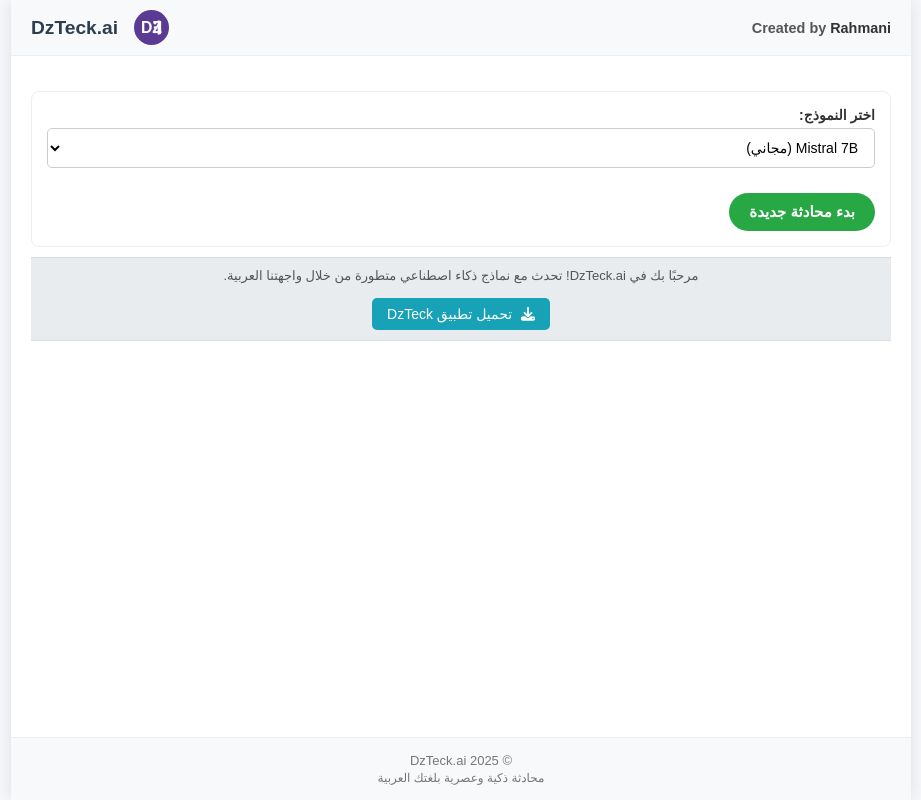
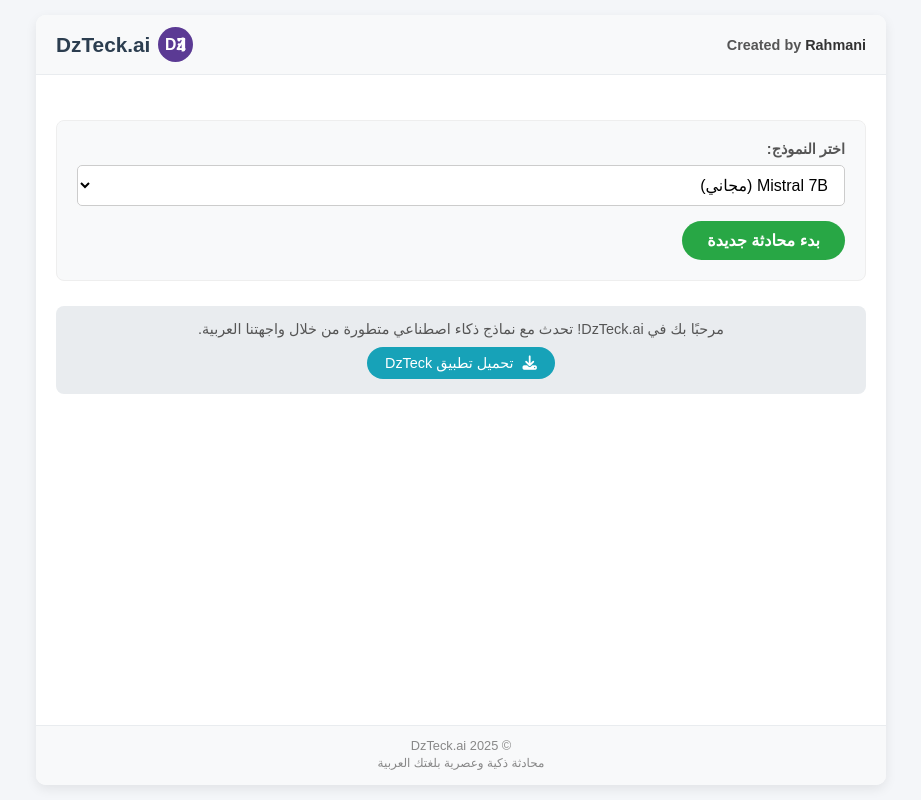
Before and after one commit to RABEH2024/dzteck_chat, a Flask app: page / in a window 1280 px wide. Shown: the whole page, without its empty margins (179-1100 px from the left). Run offline with Flask 3, Linux system fonts and the light colour scheme.

Commit message:
Update style.css

```diff
--- a/static/css/style.css
+++ b/static/css/style.css
@@ -1,31 +1,33 @@
 /* static/css/style.css */
 
-/* Reset */
+/* --- إعادة تعيين أساسية وتحجيم --- */
 * {
   margin: 0;
   padding: 0;
   box-sizing: border-box;
 }
 
-/* عام */
 html {
-    height: 100%; /* يساعد في حساب ارتفاعات النسبة المئوية */
+  height: 100%;
 }
 
 body {
-  font-family: 'Cairo', sans-serif; /* تأكد من تحميل هذا الخط */
-  background-color: #f5f7fa;
+  font-family: 'Cairo', sans-serif; /* أو الخط المفضل لديك */
+  background-color: #f4f6f9; /* خلفية رمادية فاتحة */
   color: #333;
   direction: rtl;
   text-align: right;
-  min-height: 100%; /* يضمن أن يأخذ الجسم كامل الارتفاع المتاح */
-  display: flex; /* يجعل الجسم Flex Container */
-  flex-direction: column; /* يرتب العناصر الداخلية عمودياً */
+  min-height: 100%;
+  display: flex;
+  flex-direction: column;
 }
 
 a {
   text-decoration: none;
-  color: inherit;
+  color: #007bff; /* لون روابط مميز */
+}
+a:hover {
+    text-decoration: underline;
 }
 
 button {
@@ -33,107 +35,124 @@ button {
   font-family: inherit;
   border: none;
   outline: none;
-  background: none; /* إزالة الخلفية الافتراضية للأزرار */
+  background: none;
 }
 
-/* الحاوية العامة */
+/* --- الحاوية الرئيسية --- */
 .chat-container {
-  max-width: 900px;
-  width: 100%; /* تأخذ العرض الكامل حتى الحد الأقصى */
-  margin: 0 auto;
-  padding: 0; /* إزالة padding من الحاوية للسماح للـ header/footer بالامتداد الكامل */
-  background-color: #fff; /* خلفية الحاوية نفسها */
-  box-shadow: 0 0 15px rgba(0,0,0,0.1); /* ظل خفيف */
+  max-width: 850px; /* عرض مناسب */
+  width: 100%;
+  margin: 15px auto; /* هامش علوي وسفلي */
+  padding: 0;
+  background-color: #ffffff;
+  box-shadow: 0 4px 12px rgba(0, 0, 0, 0.08); /* ظل أكثر نعومة */
+  border-radius: 10px; /* حواف دائرية للحاوية */
   display: flex;
   flex-direction: column;
-  min-height: 100vh; /* تأكد من أن الحاوية تملأ ارتفاع الشاشة على الأقل */
+  overflow: hidden; /* لمنع تجاوز المحتوى للحواف الدائرية */
+  flex-grow: 1; /* السماح بالتمدد إذا كانت الصفحة قصيرة */
 }
 
-/* الرأس */
+/* --- الرأس (Header) - بناءً على التصميم الأصلي المطلوب --- */
 .chat-header {
   display: flex;
   align-items: center;
   justify-content: space-between;
-  padding: 10px 20px; /* إضافة padding هنا بدلاً من الحاوية */
-  border-bottom: 1px solid #eee; /* خط أرق */
-  background-color: #f8f9fa; /* خلفية خفيفة للرأس */
-  flex-shrink: 0; /* منع Header من الانكماش */
+  padding: 12px 20px;
+  border-bottom: 1px solid #e9ecef; /* خط فاصل أنعم */
+  background-color: #f8f9fa; /* خلفية فاتحة للهيدر */
+  flex-shrink: 0;
 }
 
-/* --- Content Area --- */
-/* منطقة المحتوى الرئيسي (بما في ذلك chat-box أو chat-list أو main-content) */
-.chat-box, .main-content {
-  flex-grow: 1; /* يسمح لهذه المنطقة بالتمدد لملء المساحة المتاحة */
-  padding: 15px 20px; /* padding للمحتوى */
-  overflow-y: auto; /* إضافة تمرير للمحتوى إذا تجاوز المساحة */
+/* عناصر الهيدر لـ index.html */
+.header-left .rahmani-credit {
+  font-size: 0.9rem;
+  color: #555;
 }
-/* تخصيصات لـ chat-box */
-.chat-box {
-    display: flex;
-    flex-direction: column;
-    gap: 15px;
+.header-left .rahmani-credit span {
+  font-weight: bold;
+  color: #333;
 }
-
-/* تنسيقات Header المختلفة */
-.header-left, .header-right, .header-content {
+.header-right {
     display: flex;
     align-items: center;
 }
-.logo {
+.header-right .logo-img {
+  height: 35px; /* حجم اللوجو */
+  margin-left: 8px; /* استخدام margin-left بسبب RTL */
+}
+.header-right .brand-name {
+  font-size: 1.3rem;
+  font-weight: 600; /* خط أعرض */
+  color: #2c3e50;
+}
+
+/* عناصر الهيدر لـ chat.html */
+.chat-header .logo { /* لزر الرجوع واللوجو */
     display: flex;
     align-items: center;
 }
-.logo-img {
-    height: 35px;
-    margin-left: 8px;
+.chat-header .back-button {
+    color: #555;
+    font-size: 1.2rem; /* حجم أيقونة الرجوع */
+    margin-left: 15px; /* مسافة لليسار بسبب RTL */
+    transition: color 0.2s;
 }
-.site-name { /* لـ chat.html */
+.chat-header .back-button:hover {
+    color: #007bff;
+}
+.chat-header .header-content {
+    text-align: left; /* لليمين بسبب RTL */
+    flex-grow: 1; /* السماح بالتمدد */
+    margin-right: 15px; /* مسافة من اللوجو */
+}
+.chat-header .header-content .site-name {
     font-size: 1.1rem;
     color: #2c3e50;
-    margin: 0;
+    margin: 0 0 2px 0; /* هامش سفلي بسيط */
     font-weight: 600;
+    display: block; /* ليأخذ السطر كامل */
 }
-.creator-info { /* لـ chat.html */
+.chat-header .header-content .creator-info { /* لعرض النموذج مثلاً */
     font-size: 0.8rem;
     color: #777;
+    display: block;
 }
-.rahmani-credit { /* لـ index.html */
-    font-size: 0.9rem;
-    color: #555;
+.chat-header .header-actions { /* لوضع زر حذف المحادثة */
+    margin-right: auto; /* دفع لليمين (أقصى اليسار بسبب RTL) */
 }
-.rahmani-credit span {
-    font-weight: bold;
-    color: #333;
+#delete-chat-btn {
+    color: #dc3545; /* لون أحمر للخطر */
+    font-size: 1rem;
+    padding: 5px 8px;
+    border-radius: 5px;
+    transition: background-color 0.2s, color 0.2s;
 }
-.brand-name { /* لـ index.html */
-    font-size: 1.2rem;
-    font-weight: bold;
-    color: #2c3e50;
-    margin-right: 8px;
+#delete-chat-btn:hover {
+    background-color: #dc3545;
+    color: #fff;
 }
-.back-button .back-icon {
-  width: 24px;
-  height: 24px;
-  margin-left: 10px;
-  vertical-align: middle;
+#delete-chat-btn i {
+    margin-left: 4px; /* مسافة للأيقونة */
 }
 
-/* شارات النموذج */
-.model-badge {
-  background-color: #6c757d;
-  color: white;
-  padding: 4px 10px;
-  border-radius: 15px;
-  font-size: 12px;
-  display: inline-block;
-  margin-top: 8px;
-  margin-right: 5px;
+
+/* --- منطقة المحتوى الرئيسي (Main Content) --- */
+.main-content { /* لـ index.html */
+  flex-grow: 1;
+  padding: 20px;
+  overflow-y: auto;
+}
+.chat-box { /* لـ chat.html */
+  flex-grow: 1;
+  padding: 15px 20px;
+  overflow-y: auto;
+  display: flex;
+  flex-direction: column;
+  gap: 18px; /* زيادة المسافة بين الرسائل */
 }
 
 /* قائمة المحادثات (index.html) */
-.main-content { /* لتطبيق padding على المحتوى الرئيسي في index.html */
-    padding: 15px 20px;
-}
 .chat-list {
   margin: 20px 0;
 }
@@ -159,83 +179,98 @@ button {
 }
 .chat-date {
   color: #888;
-  font-size: 12px;
+  font-size: 0.75rem; /* تصغير التاريخ قليلاً */
   flex-shrink: 0;
-  margin-right: 10px;
+  margin-right: 15px;
 }
 
-/* منطقة إدخال الرسائل و API Key (chat.html) */
-.input-section { /* حاوية تجمع منطقة الإدخال ومفتاح API */
-    padding: 10px 15px;
+/* نموذج إنشاء محادثة جديدة (index.html) */
+.new-chat-form {
+  margin-top: 25px;
+  padding: 20px;
+  background-color: #f8f9fa; /* خلفية مميزة للنموذج */
+  border-radius: 8px;
+  border: 1px solid #eee;
+}
+.model-selector label {
+  display: block;
+  margin-bottom: 8px;
+  font-weight: 600;
+  font-size: 0.9rem;
+  color: #555;
+}
+select#model-select {
+  width: 100%;
+  padding: 10px 12px;
+  border-radius: 5px;
+  border: 1px solid #ccc;
+  font-size: 1rem;
+  background-color: white;
+  margin-bottom: 15px; /* مسافة قبل الزر */
+}
+.new-chat-button {
+  background-color: #28a745; /* أخضر */
+  color: white;
+  padding: 10px 25px; /* padding أفقي أكبر */
+  border-radius: 25px; /* زر بيضاوي أكثر */
+  font-size: 1rem;
+  font-weight: 600;
+  transition: background 0.3s, transform 0.1s;
+  display: inline-block;
+  width: auto;
+  border: none;
+}
+.new-chat-button:hover {
+  background-color: #218838;
+}
+.new-chat-button:active {
+    transform: scale(0.98); /* تأثير بسيط عند الضغط */
+}
+
+/* منطقة إدخال الرسائل (chat.html) - بدون حقل API */
+.input-section {
+  padding: 15px 20px;
   background-color: #f8f9fa;
-    border-top: 1px solid #eee;
+  border-top: 1px solid #e9ecef;
   flex-shrink: 0;
 }
 .input-area {
   display: flex;
-  align-items: center; /* محاذاة الحقل والزر */
-  margin-bottom: 10px; /* مسافة قبل حقل API */
+  align-items: center;
 }
-.input-area input#user-input { /* استهداف حقل الإدخال */
+.input-area textarea#user-input { /* استخدام textarea أفضل للرسائل الطويلة */
   flex-grow: 1;
-  border: 1px solid #ccc;
+  border: 1px solid #ced4da;
   border-radius: 20px;
   padding: 10px 15px;
-  font-size: 14px;
-  margin-left: 8px;
+  font-size: 1rem;
+  margin-left: 10px; /* مسافة من الزر بسبب RTL */
+  resize: none; /* منع تغيير حجم الـ textarea */
+  height: 42px; /* ارتفاع مبدئي */
+  line-height: 1.4;
+  overflow-y: auto; /* السماح بالتمرير إذا زاد النص */
+  transition: border-color 0.2s;
+}
+.input-area textarea#user-input:focus {
+    border-color: #80bdff;
+    outline: none;
+    box-shadow: 0 0 0 0.2rem rgba(0,123,255,.25);
 }
 .input-area button#send-button {
   background-color: #007bff;
   color: white;
   border-radius: 50%;
-  width: 40px;
-  height: 40px;
+  width: 42px;
+  height: 42px;
   display: flex;
   justify-content: center;
   align-items: center;
   transition: background-color 0.2s;
-  flex-shrink: 0; /* منع الزر من الانكماش */
+  flex-shrink: 0;
+  font-size: 1.2rem; /* حجم أيقونة الإرسال */
 }
 .input-area button#send-button:hover {
   background-color: #0056b3;
-}
-.input-area button#send-button img {
-  height: 18px;
-  width: 18px;
-  filter: brightness(0) invert(1);
-}
-
-/* منطقة مفتاح API */
-.api-key-area {
-    display: flex;
-    align-items: center;
-}
-.api-key-area label {
-    margin-left: 5px;
-    font-size: 13px;
-    color: #555;
-    flex-shrink: 0;
-}
-.api-key-area input#api-key {
-    flex-grow: 1;
-    border: 1px solid #ccc;
-    border-radius: 5px;
-    padding: 5px 8px;
-    font-size: 12px;
-    margin-left: 5px;
-}
-.api-key-area button#toggle-api-key {
-    background: none;
-    border: none;
-    cursor: pointer;
-    padding: 0 5px;
-    flex-shrink: 0;
-}
-.api-key-area button#toggle-api-key img {
-    width: 18px;
-    height: 18px;
-    opacity: 1;
-    vertical-align: middle;
 }
 
 
@@ -341,77 +381,50 @@ button {
 .thinking-dots span:nth-child(3) { animation-delay: 0.4s; }
 
 @keyframes thinking-blink {
-    0%, 80%, 100% { opacity: 0.3; }
-    40% { opacity: 1; }
+    0%, 80%, 100% { opacity: 0.3; transform: scale(0.8); }
+    40% { opacity: 1; transform: scale(1); }
 }
 
+/* الفوتر (Footer) - بناءً على التصميم الأصلي المطلوب */
+.chat-footer {
+  text-align: center;
+  padding: 12px 20px;
+  font-size: 0.8rem; /* خط أصغر للفوتر */
+  color: #888;
+  background-color: #f8f9fa;
+  border-top: 1px solid #e9ecef;
+  flex-shrink: 0;
+  margin-top: auto; /* يبقى في الأسفل */
+}
+.chat-footer p {
+    margin-bottom: 3px;
+}
+.footer-tagline {
+  font-size: 0.75rem;
+}
 
-/* معلومات إضافية (Banner) */
+/* بانر المعلومات في index.html */
 .info-banner {
-  margin-top: 10px;
+  margin-top: 25px;
   background-color: #e9ecef;
-  padding: 10px 15px;
-  border-top: 1px solid #ddd;
-  border-bottom: 1px solid #ddd;
+  padding: 15px;
+  border-radius: 8px;
   text-align: center;
-  font-size: 13px;
+  font-size: 0.9rem;
   color: #555;
-  flex-shrink: 0;
 }
 .info-banner p {
-    margin-bottom: 5px;
+    margin-bottom: 10px;
 }
-
-/* زر إنشاء جديد (index.html) */
-.new-chat-form {
-    margin-top: 20px;
-    padding: 15px;
-    background-color: #fff;
-    border-radius: 8px;
-    border: 1px solid #eee;
-}
-.new-chat-button {
-  background-color: #28a745;
+.download-app-button { /* زر التحميل */
+  background-color: #17a2b8; /* سماوي */
   color: white;
-  padding: 10px 20px;
+  padding: 8px 18px;
   border-radius: 20px;
-  margin-top: 10px;
-  font-size: 15px;
-  font-weight: bold;
-  transition: background 0.3s;
+  font-size: 0.9rem;
+  transition: background-color 0.2s;
   display: inline-block;
-  width: auto;
-}
-.new-chat-button:hover {
-  background-color: #218838;
-}
-
-/* الفوتر */
-.chat-footer {
-  text-align: center;
-  padding: 15px;
-  font-size: 13px;
-  color: #777;
-  background-color: #f8f9fa;
-  border-top: 1px solid #eee;
-  flex-shrink: 0;
-  margin-top: auto; /* يدفع الفوتر لأسفل */
-}
-.footer-tagline {
-  margin-top: 3px;
-  font-size: 12px;
-}
-
-/* زر تحميل التطبيق */
-.download-app-button {
-  display: inline-block;
-  margin-top: 10px;
-  background-color: #17a2b8;
-  color: white;
-  padding: 8px 15px;
-  border-radius: 5px;
-  font-size: 14px;
-  transition: background-color 0.2s;
+  border: none;
 }
 .download-app-button:hover {
   background-color: #138496;
@@ -420,127 +433,45 @@ button {
   margin-left: 5px;
 }
 
-/* القائمة المنسدلة (index.html) */
-.model-selector {
-  margin-bottom: 15px;
-}
-.model-selector label {
-    display: block;
-    margin-bottom: 5px;
-    font-weight: bold;
-    font-size: 14px;
-}
-select#model-select {
-  width: 100%;
-  padding: 10px 12px;
-  border-radius: 5px;
-  border: 1px solid #ccc;
-  font-size: 14px;
-  background-color: white;
-}
 
 /* استجابة للجوال */
-@media (max-width: 600px) {
+@media (max-width: 768px) {
     .chat-container {
-      padding: 0;
-      min-height: 100vh;
+        margin: 0;
+        border-radius: 0;
+        box-shadow: none;
+        min-height: 100vh; /* تأكد من ملء الارتفاع */
     }
     .chat-header {
-      padding: 8px 10px;
+        padding: 10px 15px;
     }
-  .header-content .site-name, .brand-name {
-      font-size: 1rem;
+     .header-right .brand-name, .chat-header .header-content .site-name {
+        font-size: 1.1rem;
     }
-   .creator-info, .rahmani-credit {
-      font-size: 0.7rem;
-   }
-   .logo-img {
-       height: 30px;
-   }
-   .back-button .back-icon {
-       width: 20px;
-       height: 20px;
-   }
-
     .chat-box, .main-content {
-      padding: 10px;
+        padding: 10px 12px;
     }
     .message {
         max-width: 90%;
     }
     .message-content {
-      font-size: 14px;
+        font-size: 0.9rem;
         padding: 8px 12px;
     }
-  .message-icon img {
-      width: 25px;
-      height: 25px;
+     .message-icon {
+        width: 28px;
+        height: 28px;
     }
+     .message.user-message .message-icon { margin-right: 8px; }
+     .message.bot-message .message-icon { margin-left: 8px; }
 
-  .chat-item {
-    flex-direction: column;
-    align-items: flex-start;
-    padding: 10px;
+    .input-section { padding: 10px 12px; }
+    .input-area textarea#user-input { font-size: 0.95rem; height: 40px; }
+    .input-area button#send-button { width: 40px; height: 40px; font-size: 1.1rem; }
+
+    .chat-item { padding: 12px; }
+    .chat-title { font-size: 0.95rem; }
+    .chat-date { font-size: 0.7rem; }
+
+    .new-chat-button, .download-app-button { width: 100%; padding: 12px; }
 }
-  .chat-title {
-      font-size: 0.9rem;
-  }
-  .chat-date {
-    margin-top: 5px;
-    margin-right: 0;
-  }
-
-  /* تعديل منطقة الإدخال للجوال */
-  .input-section {
-      padding: 8px;
-  }
-  .input-area {
-      margin-bottom: 8px; /* مسافة أقل */
-  }
-  .input-area input#user-input {
-    font-size: 14px;
-    padding: 8px 12px;
-  }
-  .input-area button#send-button {
-      width: 35px;
-      height: 35px;
-  }
-   .input-area button#send-button img {
-      height: 16px;
-      width: 16px;
-   }
-   .api-key-area {
-       flex-wrap: wrap; /* السماح بالالتفاف إذا ضاق المكان */
-   }
-   .api-key-area input#api-key {
-       margin-bottom: 5px; /* مسافة إذا التف */
-       width: calc(100% - 70px); /* تعديل العرض */
-   }
-
-  .new-chat-button,
-  .download-app-button {
-    width: 100%;
-    padding: 12px;
-    font-size: 1rem;
-  }
-
-  .chat-footer {
-      padding: 10px;
-      font-size: 12px;
-  }
-  .footer-tagline {
-      font-size: 11px;
-  }
-  .delete-msg-btn {
-      width: 20px;
-      height: 20px;
-      font-size: 10px;
-      line-height: 20px;
-      top: -5px;
-      left: -5px;
-  }
-  .delete-msg-btn i {
-      line-height: 20px;
-  }
-
-}
```
Also changed, not shown: other parts of static/css/style.css (+51 -45 lines). Lines whose indentation alone changed are shown as unchanged.
